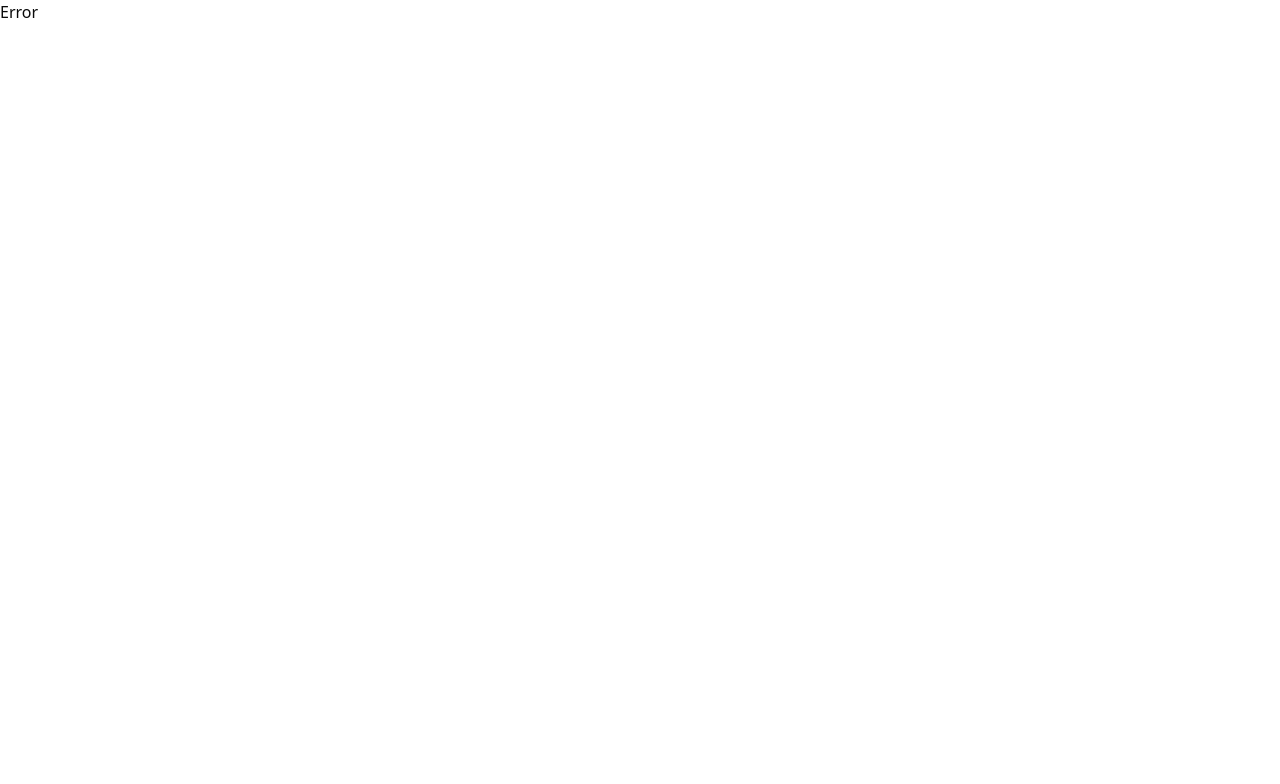
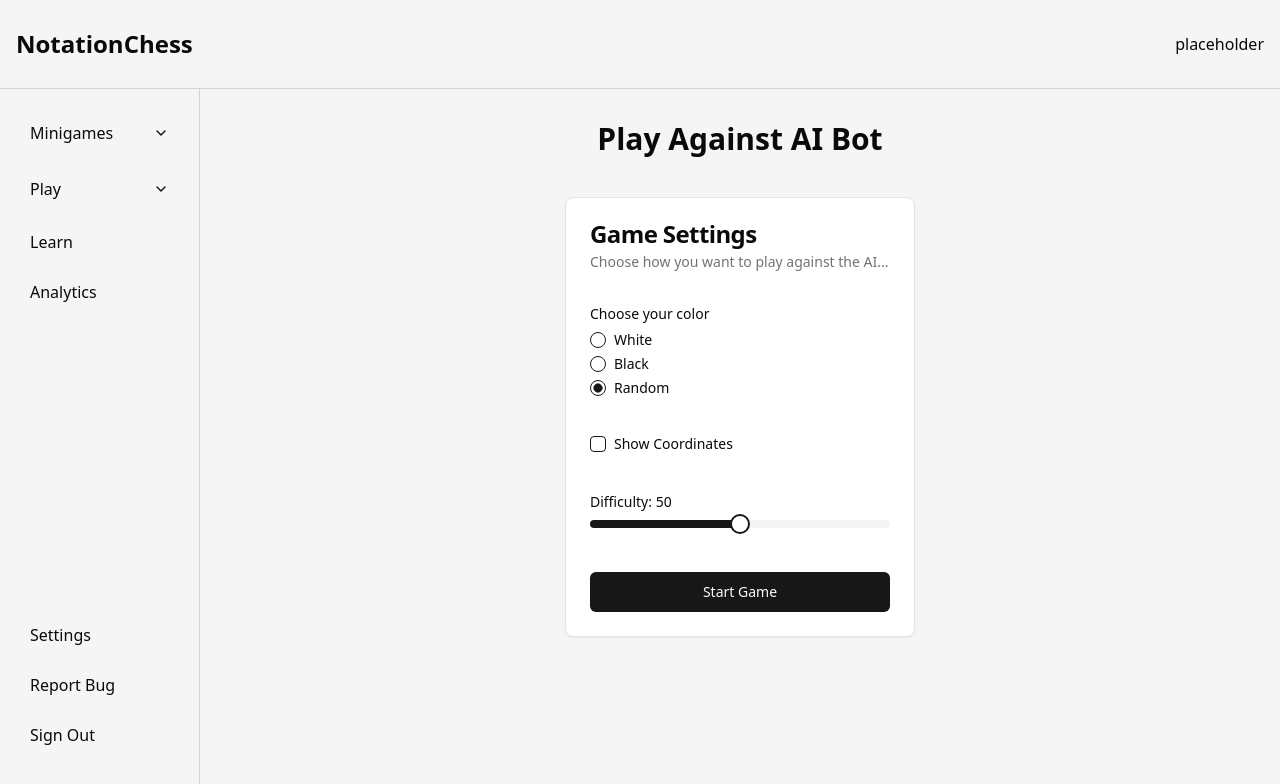
Before and after one commit to jsbyrd/chess-notation-trainer-frontend, a React (Vite) app: page /play-bot/instructions in a window 1280 px wide. Before the commit this address had no page. Shown: the top 784 px of the page. Built offline with nearby package versions, Linux system fonts and the light colour scheme.

Commit message:
Add 'PlayBotInstructions' page

```diff
--- a/package.json
+++ b/package.json
@@ -17,6 +17,7 @@
     "@radix-ui/react-label": "^2.1.0",
     "@radix-ui/react-progress": "^1.1.0",
     "@radix-ui/react-radio-group": "^1.2.0",
+    "@radix-ui/react-slider": "^1.2.0",
     "@radix-ui/react-slot": "^1.1.0",
     "chess.js": "^1.0.0-beta.8",
     "class-variance-authority": "^0.7.0",
--- a/src/components/GameOptionProvider.tsx
+++ b/src/components/GameOptionProvider.tsx
@@ -6,6 +6,7 @@ interface GameOptions {
   color: ChessColor;
   showCoordinates: boolean;
   isTimed: boolean;
+  difficulty: number;
   setOptions: (options: Partial<GameOptions>) => void;
   resetOptions: () => void;
 }
@@ -17,6 +18,7 @@ export const GameOptionsProvider = ({ children }: { children: ReactNode }) => {
     color: "white",
     showCoordinates: true,
     isTimed: true,
+    difficulty: 100,
     setOptions: () => {},
     resetOptions: () => {},
   });
--- a/src/components/Navbar.tsx
+++ b/src/components/Navbar.tsx
@@ -76,14 +76,14 @@ const Navbar = () => {
           </AccordionItem>
           <AccordionItem value="play">
             <AccordionTrigger>Play</AccordionTrigger>
-            <Link to="/play-human">
+            <Link to="/play-human/instructions">
               <div className={`${classes.clickableElement}`}>
                 <AccordionContent className={classes.navElement}>
                   - vs Human
                 </AccordionContent>
               </div>
             </Link>
-            <Link to="/play-bot">
+            <Link to="/play-bot/instructions">
               <div className={`${classes.clickableElement}`}>
                 <AccordionContent className={classes.navElement}>
                   - vs Bot
--- /dev/null
+++ b/src/components/ui/slider.tsx
@@ -0,0 +1,26 @@
+import * as React from "react"
+import * as SliderPrimitive from "@radix-ui/react-slider"
+
+import { cn } from "@/lib/utils"
+
+const Slider = React.forwardRef<
+  React.ElementRef<typeof SliderPrimitive.Root>,
+  React.ComponentPropsWithoutRef<typeof SliderPrimitive.Root>
+>(({ className, ...props }, ref) => (
+  <SliderPrimitive.Root
+    ref={ref}
+    className={cn(
+      "relative flex w-full touch-none select-none items-center",
+      className
+    )}
+    {...props}
+  >
+    <SliderPrimitive.Track className="relative h-2 w-full grow overflow-hidden rounded-full bg-secondary">
+      <SliderPrimitive.Range className="absolute h-full bg-primary" />
+    </SliderPrimitive.Track>
+    <SliderPrimitive.Thumb className="block h-5 w-5 rounded-full border-2 border-primary bg-background ring-offset-background transition-colors focus-visible:outline-none focus-visible:ring-2 focus-visible:ring-ring focus-visible:ring-offset-2 disabled:pointer-events-none disabled:opacity-50" />
+  </SliderPrimitive.Root>
+))
+Slider.displayName = SliderPrimitive.Root.displayName
+
+export { Slider }
--- a/src/pages/PlayBot.tsx
+++ b/src/pages/PlayBot.tsx
@@ -1,5 +1,15 @@
+import { useGameOptions } from "@/components/GameOptionProvider";
+
 const PlayBot = () => {
-  return <div>PlayBot</div>;
+  const gameOptions = useGameOptions();
+
+  return (
+    <div>
+      <p>{gameOptions.color}</p>
+      <p>{gameOptions.difficulty}</p>
+      <p>{gameOptions.showCoordinates ? "true" : "false"}</p>
+    </div>
+  );
 };
 
 export default PlayBot;
--- /dev/null
+++ b/src/pages/PlayBotInstructions.tsx
@@ -0,0 +1,160 @@
+import { useState } from "react";
+import { Button } from "@/components/ui/button";
+import { RadioGroup, RadioGroupItem } from "@/components/ui/radio-group";
+import { Label } from "@/components/ui/label";
+import { Checkbox } from "@/components/ui/checkbox";
+import { useGameOptions } from "@/components/GameOptionProvider";
+import { useNavigate } from "react-router-dom";
+import {
+  Card,
+  CardContent,
+  CardDescription,
+  CardFooter,
+  CardHeader,
+  CardTitle,
+} from "@/components/ui/card";
+import { Slider } from "@/components/ui/slider";
+
+type ChessColor = "white" | "black" | "random";
+const DEFAULT_VALUE = "random";
+const DEFAULT_DIFFICULTY = 50;
+
+const PlayBotInstructions = () => {
+  const [showCoordinates, setShowCoordinates] = useState(false);
+  const [selectedColor, setSelectedColor] = useState<ChessColor>(DEFAULT_VALUE);
+  const [difficulty, setDifficulty] = useState<number>(DEFAULT_DIFFICULTY);
+  const gameOptions = useGameOptions();
+  const navigate = useNavigate();
+
+  const handleColorChange = (value: ChessColor) => {
+    setSelectedColor(value);
+  };
+
+  const handleDifficultyChange = (value: number[]) => {
+    setDifficulty(value[0]);
+  };
+
+  const handleStartGame = () => {
+    gameOptions.setOptions({
+      color: selectedColor,
+      showCoordinates: showCoordinates,
+      difficulty: difficulty,
+    });
+    navigate("/play-bot/game");
+  };
+
+  return (
+    <div className="flex flex-col items-center container mx-auto px-4 py-8 max-w-3xl">
+      <h1 className="text-3xl font-bold mb-10 text-center">
+        Play Against AI Bot
+      </h1>
+      {/* <Card className="w-[350px]">
+        <CardHeader>
+          <CardTitle>Game Settings</CardTitle>
+          <CardDescription>
+            Choose how you want to play against the AI...
+          </CardDescription>
+        </CardHeader>
+        <CardContent>
+          <div className="flex justify-center items-center space-x-6 mb-4">
+            <RadioGroup
+              defaultValue={DEFAULT_VALUE}
+              onValueChange={handleColorChange}
+            >
+              <div className="flex items-center space-x-2">
+                <RadioGroupItem value="white" id="white" />
+                <Label htmlFor="white">White</Label>
+              </div>
+              <div className="flex items-center space-x-2">
+                <RadioGroupItem value="black" id="black" />
+                <Label htmlFor="black">Black</Label>
+              </div>
+              <div className="flex items-center space-x-2">
+                <RadioGroupItem value="random" id="random" />
+                <Label htmlFor="random">Random</Label>
+              </div>
+            </RadioGroup>
+          </div>
+        </CardContent>
+        <CardContent>
+          <div className="flex justify-center items-center mb-6">
+            <Checkbox
+              id="show-coordinates"
+              checked={showCoordinates}
+              onCheckedChange={(checked) =>
+                setShowCoordinates(checked as boolean)
+              }
+            />
+            <Label htmlFor="show-coordinates" className="ml-2">
+              Show Coordinates
+            </Label>
+          </div>
+        </CardContent>
+        <CardFooter className="flex justify-center">
+          <div className="flex justify-center space-x-4 mb-6">
+            <Button onClick={handleStartGame}>Start</Button>
+          </div>
+        </CardFooter>
+      </Card> */}
+      <Card className="w-[350px]">
+        <CardHeader>
+          <CardTitle>Game Settings</CardTitle>
+          <CardDescription>
+            Choose how you want to play against the AI...
+          </CardDescription>
+        </CardHeader>
+        <CardContent className="space-y-6">
+          <div className="space-y-2 py-2">
+            <h3 className="text-sm font-medium">Choose your color</h3>
+            <RadioGroup
+              defaultValue={DEFAULT_VALUE}
+              onValueChange={handleColorChange}
+            >
+              <div className="flex items-center space-x-2">
+                <RadioGroupItem value="white" id="white" />
+                <Label htmlFor="white">White</Label>
+              </div>
+              <div className="flex items-center space-x-2">
+                <RadioGroupItem value="black" id="black" />
+                <Label htmlFor="black">Black</Label>
+              </div>
+              <div className="flex items-center space-x-2">
+                <RadioGroupItem value="random" id="random" />
+                <Label htmlFor="random">Random</Label>
+              </div>
+            </RadioGroup>
+          </div>
+          <div className="flex items-center space-x-2 py-2">
+            <Checkbox
+              id="show-coordinates"
+              checked={showCoordinates}
+              onCheckedChange={(checked) =>
+                setShowCoordinates(checked as boolean)
+              }
+            />
+            <Label htmlFor="show-coordinates" className="ml-2">
+              Show Coordinates
+            </Label>
+          </div>
+          <div className="space-y-2 py-2">
+            <h3 className="text-sm font-medium">Difficulty: {difficulty}</h3>
+            <Slider
+              defaultValue={[DEFAULT_DIFFICULTY]}
+              value={[difficulty]}
+              onValueChange={handleDifficultyChange}
+              max={100}
+              step={1}
+            />
+          </div>
+        </CardContent>
+        <CardFooter>
+          <Button className="w-full mt-3" onClick={handleStartGame}>
+            Start Game
+          </Button>
+        </CardFooter>
+      </Card>
+    </div>
+  );
+};
+
+export default PlayBotInstructions;
```
Also changed, not shown: src/App.tsx (+12 -1 lines), 1 other file (tests, documents, lock files or other folders).
